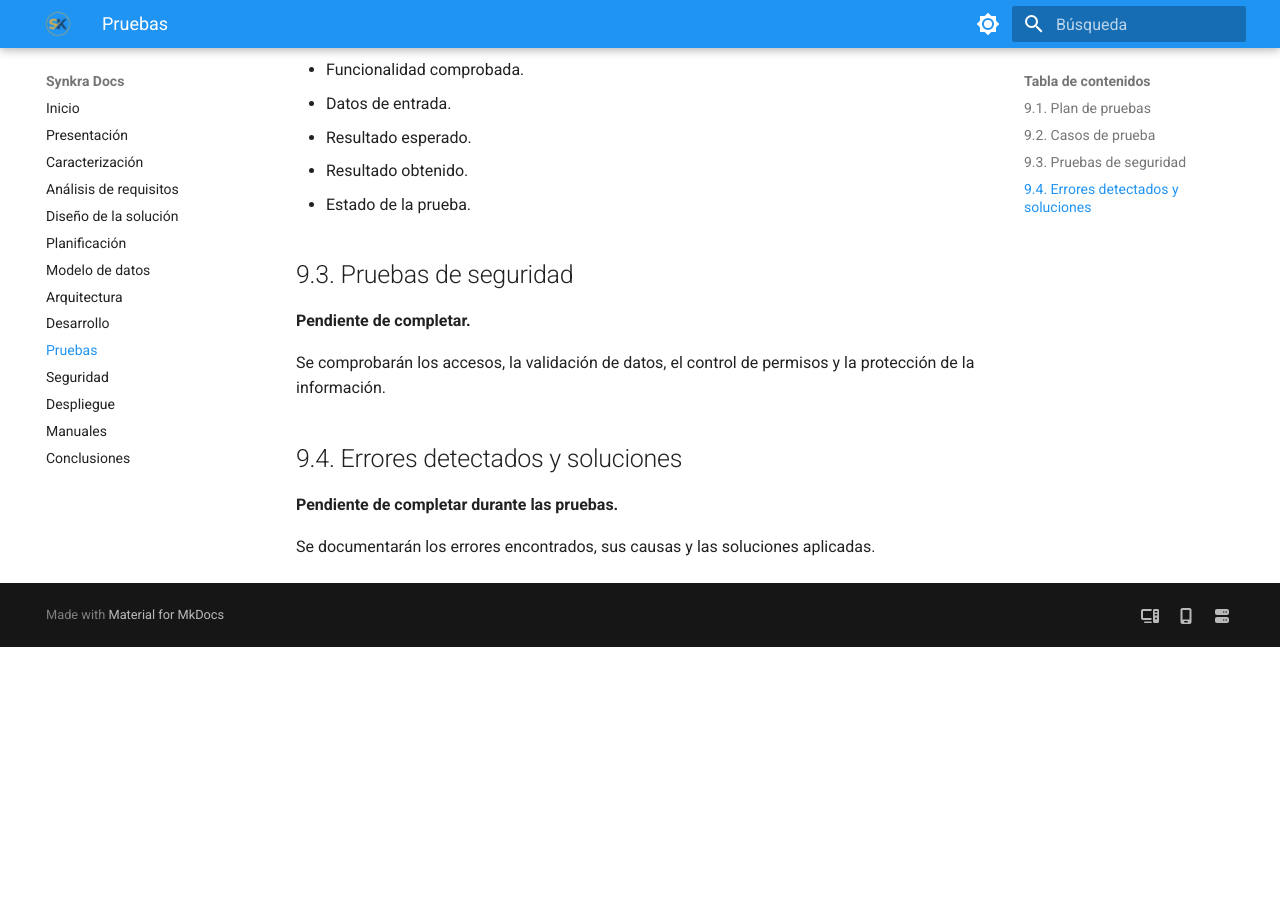
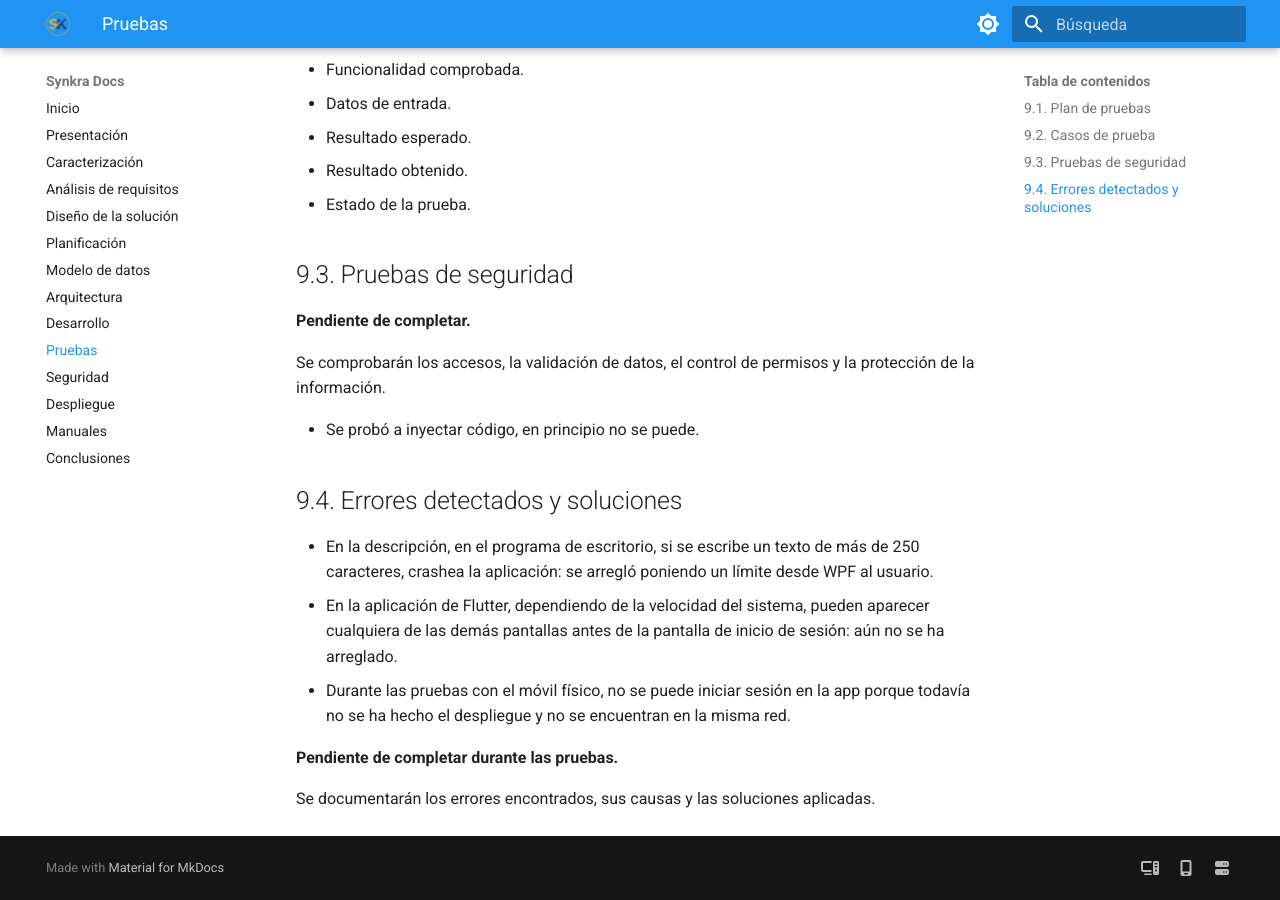
Before and after one commit to ian-ani/synkra-docs, an MkDocs documentation site: the page built from docs/09-pruebas.md, in a window 1280 px wide and 900 px high, scrolled down 749 px. Built offline with MkDocs 1.6.1 and Material for MkDocs 9.7.7, drawn with Linux system fonts in a browser that asks for light colours; before the commit the page ends 1396 px from its top, so only the background shows below that.

Commit message:
Añadir algunas pruebas y errores que tuvimos

```diff
--- a/docs/09-pruebas.md
+++ b/docs/09-pruebas.md
@@ -34,7 +34,13 @@ Para cada caso de prueba se indicará:
 
 Se comprobarán los accesos, la validación de datos, el control de permisos y la protección de la información.
 
+- Se probó a inyectar código, en principio no se puede.
+
 ## 9.4. Errores detectados y soluciones
+
+- En la descripción, en el programa de escritorio, si se escribe un texto de más de 250 caracteres, crashea la aplicación: se arregló poniendo un límite desde WPF al usuario.
+- En la aplicación de Flutter, dependiendo de la velocidad del sistema, pueden aparecer cualquiera de las demás pantallas antes de la pantalla de inicio de sesión: aún no se ha arreglado.
+- Durante las pruebas con el móvil físico, no se puede iniciar sesión en la app porque todavía no se ha hecho el despliegue y no se encuentran en la misma red.
 
 **Pendiente de completar durante las pruebas.**
 
```
